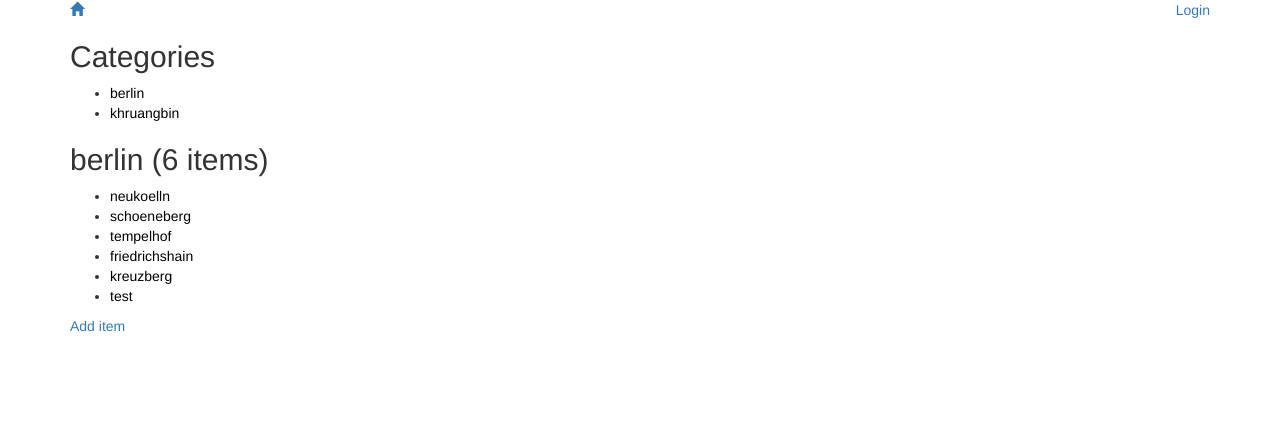
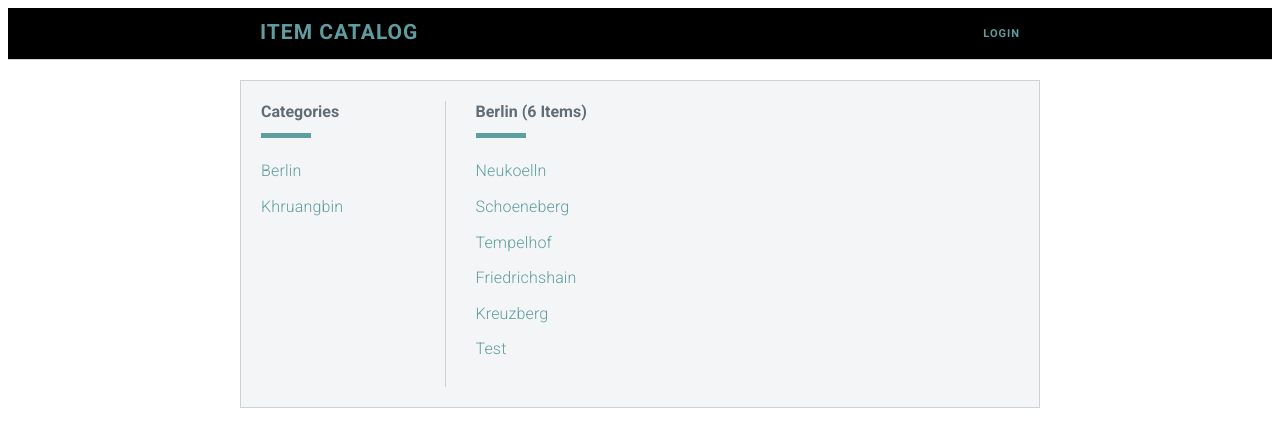
Before and after one commit to saschaorth/item-catalog, a Flask app: page /catalog/1/ in a window 1280 px wide. Shown: the top 447 px of the page. Run offline with Flask 2, Linux system fonts and the light colour scheme; parts of the project's set-up code (start-up, migrations or seed data) failed here and were passed over; some libraries are stand-ins or nearby versions.

Commit message:
Create css styles. Integrate milligram.min.css. Clean up html files and apply css.

```diff
--- /dev/null
+++ b/static/styles.css
@@ -0,0 +1,144 @@
+ul {
+	list-style-type: none;
+}
+
+.flash_message {
+	display: block;
+	font-size: 1.1rem;
+	font-weight: 700;
+	letter-spacing: .1rem;
+	text-transform: uppercase;
+	color: #5F9EA0;
+}
+
+.container {
+	max-width: 80rem;
+}
+
+.header {
+    background: #000000;
+    border-bottom: .1rem solid #d1d1d1;
+    display: block;
+    height: 5.2rem;
+    width: 100%;
+}
+
+.header .header_title {
+	color: #606c76;
+	display: inline;
+	line-height: 5.2rem;
+	position: relative;
+}
+
+.header_title .title_text {
+	display: inline;
+	font-size: 2.1rem;
+	font-weight: 700;
+	letter-spacing: .1rem;
+	text-transform: uppercase;
+	color: #5F9EA0;
+}
+
+.login {
+	float: right;
+	list-style: none;
+	margin-bottom: 0;
+	line-height: 5.2rem;
+	text-decoration: none;
+	font-size: 1.1rem;
+	font-weight: 700;
+	letter-spacing: .1rem;
+	text-transform: uppercase;
+	color: #5F9EA0;
+}
+
+.content .container {
+	background: #f4f5f6;
+	margin-bottom: 2rem;
+	padding: 2rem;
+	border-bottom: .1rem solid #d1d1d1;
+}
+
+@media (min-width: 40.0rem) {
+	.content .container {
+		margin-top: 2rem;
+		border: .1rem solid #d1d1d1;
+	}
+}
+
+@media (min-width: 40.0rem) {
+	.categories {
+		border-right: .1rem solid #d1d1d1;
+		margin-right: 2rem;
+	}
+}
+
+.list_header .header_title {
+	font-weight: 700;
+	margin-bottom: 1rem;
+	display: block;
+	text-transform: capitalize;
+}
+
+.list_header .header_bar {
+	border-bottom: .5rem solid #5F9EA0;
+	height: .1rem;
+	display: block;
+	width: 5rem;
+}
+
+.item_list .item_name {
+	text-transform: capitalize;
+}
+
+.item_list .item_category {
+	color: #606c76;
+	font-style: italic;
+	text-transform: capitalize;
+}
+
+.latest_list .add_item {
+	font-size: .8rem;
+	height: 2.8rem;
+	line-height: 2.8rem;
+	padding: 0 1.5rem;
+}
+
+.item_header .header_title {
+	font-weight: 700;
+	margin-bottom: 1rem;
+	display: block;
+	text-transform: capitalize;
+}
+
+.item_header .header_bar {
+	border-bottom: .5rem solid #5F9EA0;
+	height: .1rem;
+	display: block;
+	width: 5rem;
+}
+
+.item_description {
+	margin-bottom: 1rem;
+}
+
+.item_controls {
+	display: inline;
+	font-size: 1.1rem;
+	font-weight: 700;
+	letter-spacing: .1rem;
+	text-transform: uppercase;
+	margin-right: .2rem;
+}
+
+.item_form .form_label {
+	display: inline;
+	font-size: 1.1rem;
+	font-weight: 700;
+	letter-spacing: .1rem;
+	text-transform: uppercase;
+}
+
+.item_form .form_textarea {
+	min-height: 30rem;
+}
--- a/templates/category_items.html
+++ b/templates/category_items.html
@@ -1,48 +1,53 @@
 {% extends "main.html" %}
 {% block content %}
-{% include "header.html" %}
-<body>
-
-    <div class = 'flash'>
+    <div class ="flash_message">
         {% with messages = get_flashed_messages() %}
             {% if messages %}
                 <ul>
                 {% for message in messages %}
-                    <li> <strong> {{ message }} </strong> </li>
+                    <li> <strong> {{message}} </strong> </li>
                 {% endfor %}
                 </ul>
             {% endif %}
         {% endwith %}
     </div>
-
-    <nav class="minheight">
-      <h2>Categories</h2>
-
-      <ul>
+	<div class="row">
+		<div class="categories column column-25">
+			<div class="categories__list">
+				<h6 class="list_header">
+                    <span class="header_title">Categories</span>
+                    <span class="header_bar"></span>
+				</h6>
+				<ul class="list__items">
 					{% for category in categories %}
-        <li>
-          <a href = "{{url_for('show_category_items', category_id=category.id)}}"
-             style="color:black">{{category.name}}
+						<a href="{{url_for('show_category_items', category_id=category.id)}}">
+							<li class="item_list">
+								<span class="item_name">{{category.name}}</span>
+							</li>
 						</a>
-        </li>
 					{% endfor %}
 				</ul>
-    </nav>
-
-    <article>
-      <h2>{{category.name}} ({{number_of_category_items}} items)</h2>
-      <ul>
+			</div>
+		</div>
+		<div class="latest column column-75">
+			<div class="latest_list">
+				<h6 class="list_header">
+					<span class="header_title">{{category.name}} ({{number_of_category_items}} items)</span>
+					<span class="header_bar"></span>
+				</h6>
+				<ul class="list__items">
 					{% for item in category_items %}
-        <li>
-            <a href = "{{url_for ('show_item', item_id=item.id, category_id=item.category.id)}}"
-               style="color:black">{{item.name}}
+						<a href="{{url_for ('show_item', item_id=item.id, category_id=item.category.id)}}">
+							<li class="item_list">
+								<span class="item_name">{{item.name}}</span>
+							</li>
 						</a>
-        </li>
 					{% endfor %}
 				</ul>
-    </article>
-
-    <a href="{{url_for('add_item', category_id=category.id)}}">Add item</a>
-
-</body>
+                {% if 'username' in session %}
+					<a href="{{url_for('add_item', category_id=category.id)}}" class="button u add_item">Add Item</a>
+                {% endif %}
+			</div>
+		</div>
+    </div>
 {% endblock %}
--- a/templates/main.html
+++ b/templates/main.html
@@ -2,16 +2,40 @@
 <html lang="en">
 <head>
 	<link href='http://fonts.googleapis.com/css?family=Roboto:400,300,700' rel='stylesheet' type='text/css'>
-		<link rel="stylesheet" href="//netdna.bootstrapcdn.com/bootstrap/3.1.1/css/bootstrap.min.css">
-		<link rel=stylesheet type=text/css href="{{ url_for('static', filename='styles.css') }}">
-	<head>
+	<link rel=stylesheet type=text/css href="{{url_for('static', filename='milligram.min.css')}}">
+	<link rel=stylesheet type=text/css href="{{url_for('static', filename='styles.css')}}">
+
 	<meta charset="UTF-8">
+	<meta http-equiv="X-UA-Compatible" content="IE=edge">
+	<meta name="viewport" content="width=device-width, initial-scale=1">
 	<title>Item Catalog</title>
 </head>
 <body>
+	<div class="wrapper">
+		<header class="header">
+			<div class="container">
+				<a href="/" class="header_title">
+					<h1 class="title_text">Item Catalog</h1>
+				</a>
+				<div class="login">
+					{%if 'username' not in session %}
+					<a href="{{url_for('login')}}">
+						Login
+					</a>
+					{% else %}
+					<a href="{{url_for('logout')}}">
+						Logout
+					</a>
+					{% endif %}
+				</div>
+			</div>
+		</header>
+		<div class="content">
 			<div class="container">
 				{% block content %}
 				{% endblock %}
 			</div>
+		</div>
+	</div>
 </body>
 </html>
```
Also changed, not shown: templates/add_item.html (+18 -28 lines), templates/categories.html (+31 -23 lines), templates/delete_item.html (+13 -9 lines), templates/edit_item.html (+24 -28 lines), templates/item.html (+16 -8 lines), templates/login.html (+8 -23 lines), static/milligram.min.css (added). Lines whose indentation alone changed are shown as unchanged.
